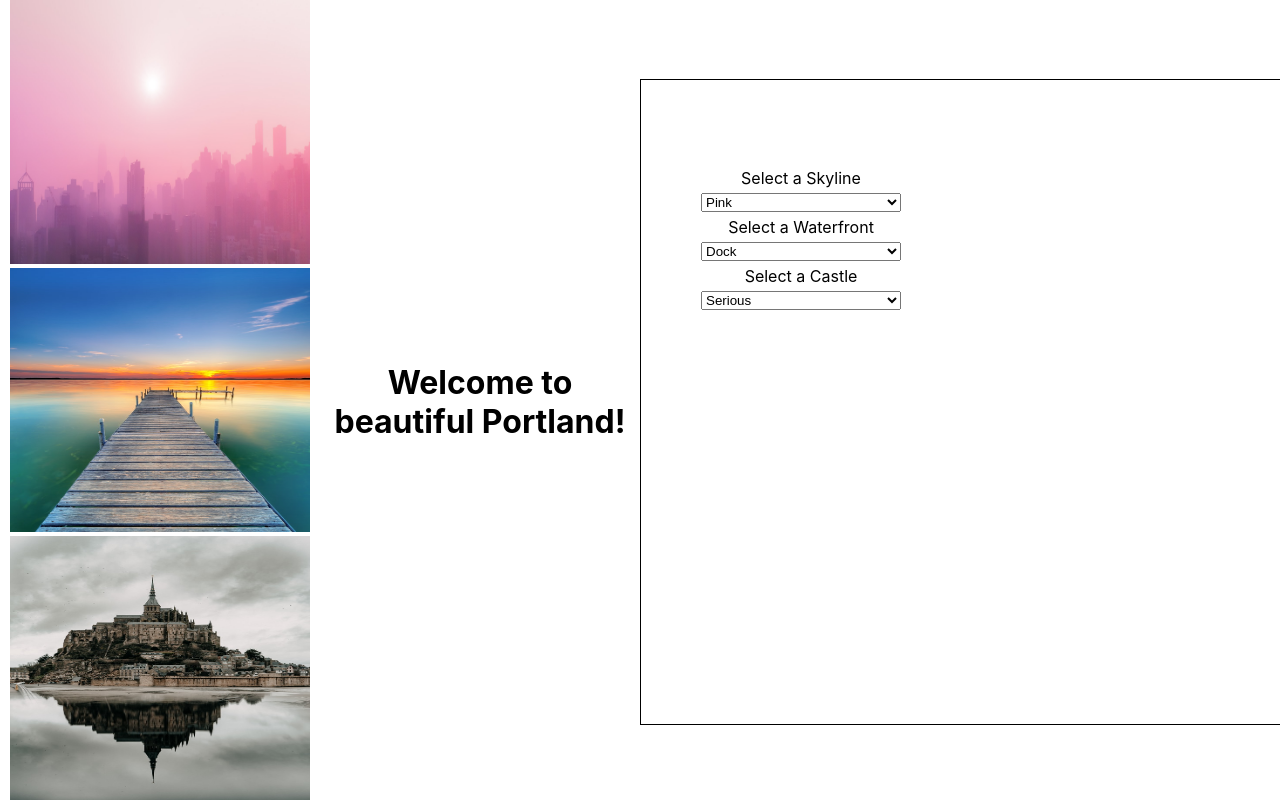
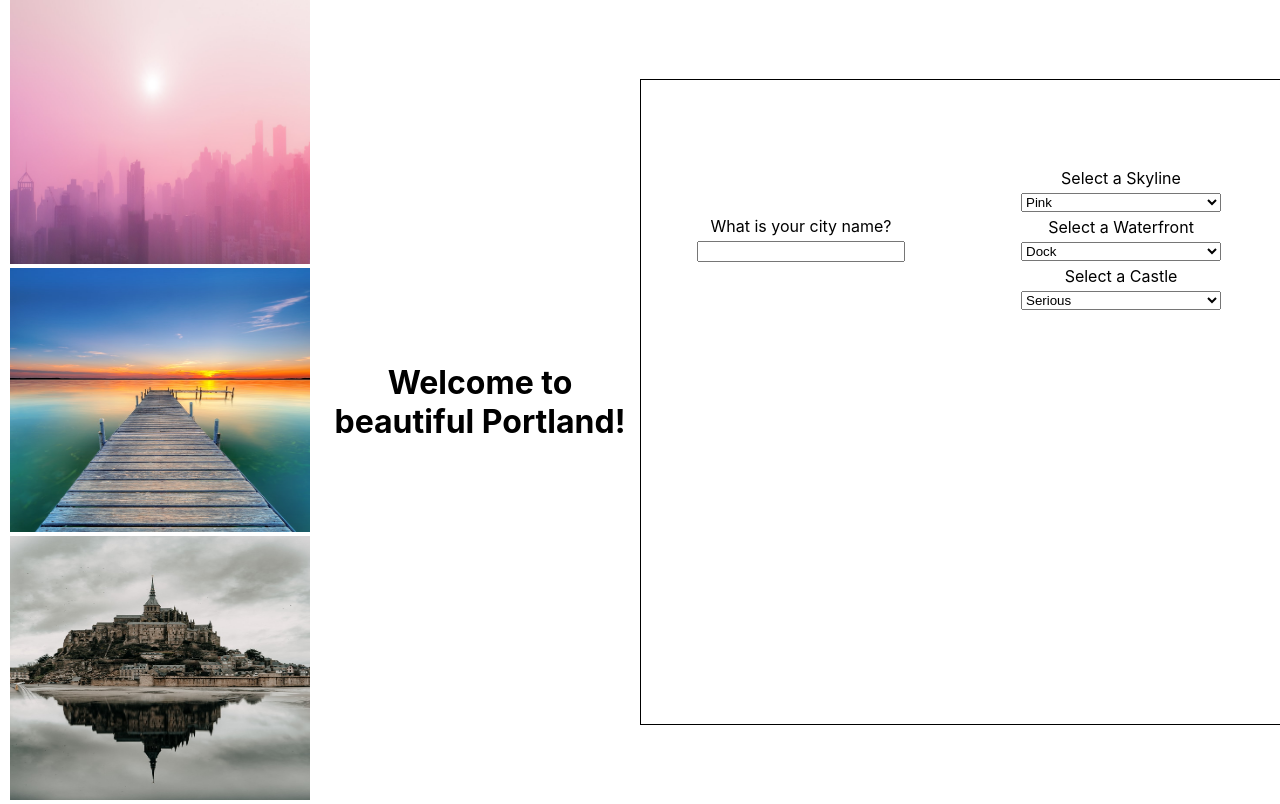
Before and after one commit to Trevor-Rezac/react-city-builder-half-baked, a React (Create React App) app: page / in a window 1280 px wide. Built offline with nearby package versions, Linux system fonts and the light colour scheme.

Commit message:
city name updates on change

```diff
--- a/src/App.js
+++ b/src/App.js
@@ -14,9 +14,12 @@ function App() {
   const [skylineId, setSkylineId] = useState(1);
   const [waterfrontId, setWaterfrontId] = useState(1);
   const [castleId, setCastleId] = useState(1);
-  console.log(skylineId, waterfrontId, castleId);
+  // console.log(skylineId, waterfrontId, castleId);
 
   // you'll need to track a city name, which starts as the city name of your choice.
+  const [cityName, setCityName] = useState('Portland');
+  // console.log('||', 'welcome to ' + cityName);
+
   // finally, you'll need an array of slogans, which could start out as ['The City of Excellence'] for example
 
   return (
@@ -26,10 +29,11 @@ function App() {
 
       <h1>
         {/* dynamically update the city name here using state */}
-        Welcome to beautiful Portland!
+        Welcome to beautiful {cityName}!
       </h1>
       <div className='bottom'>
         {/* here, the CityNameInput component takes in the setCityName state handler function */}
+        <CityNameInput setCityName={setCityName}/>
         <section className='dropdowns'>
           {/*
           render all three Dropdown components (WaterfrontDropdown, SkylineDropdown, CastleDropdown) here.
--- a/src/CityNameInput.js
+++ b/src/CityNameInput.js
@@ -1,12 +1,16 @@
 import React from 'react';
 
-export default function CityNameInput(props) {
+export default function CityNameInput({ setCityName }) {
+  function handleChange(e) {
+    setCityName(e.target.value);
+  }
+
   return (
     <section>
       What is your city name?
       {/* this component should have a prop called setCityName, which is a function */}
       {/* on change, this component should use e.target.value to pass the correct id to the setCityName function */}
-      <input />
+      <input onChange={handleChange}/>
     </section>
   );
 }
```
